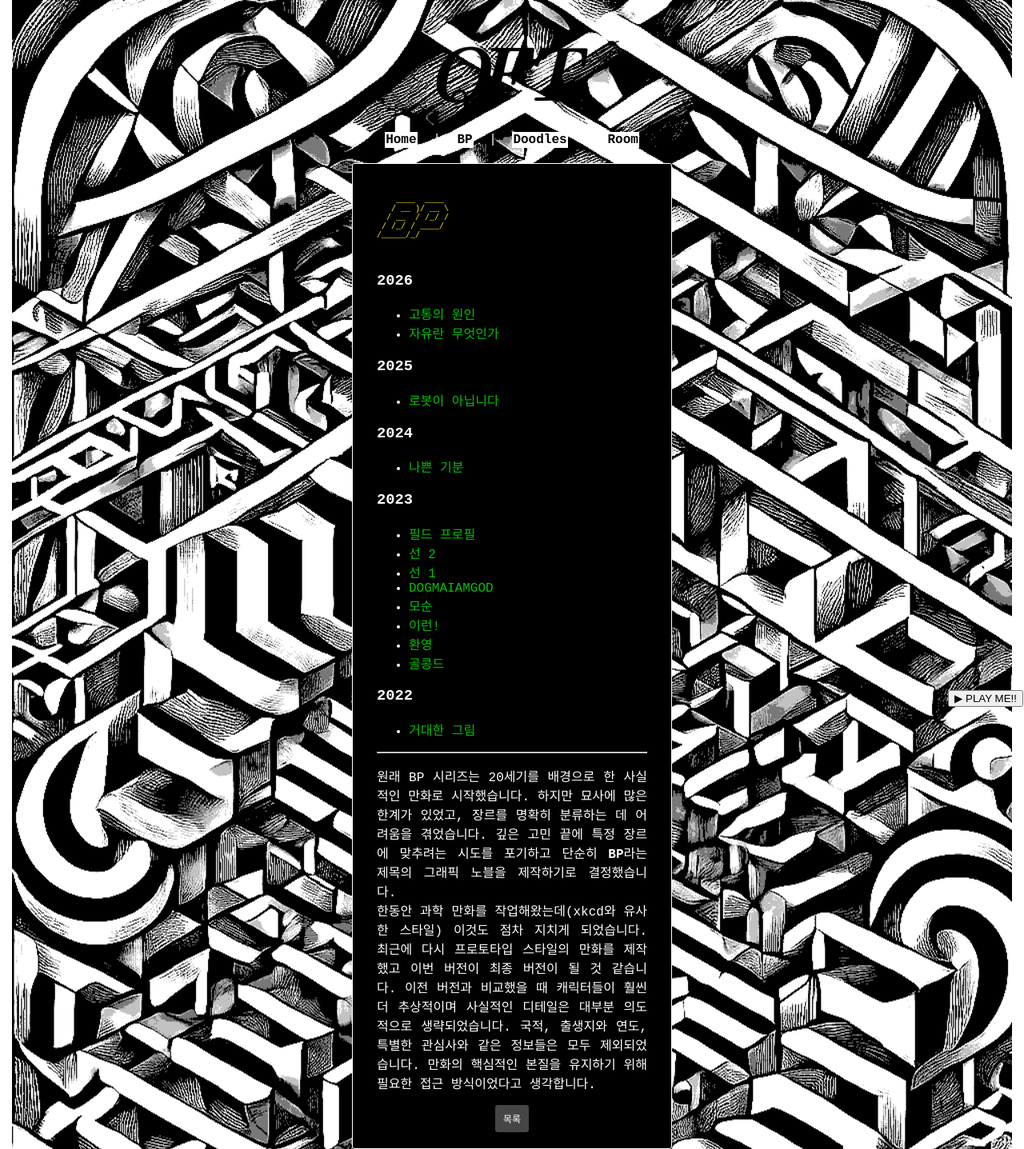
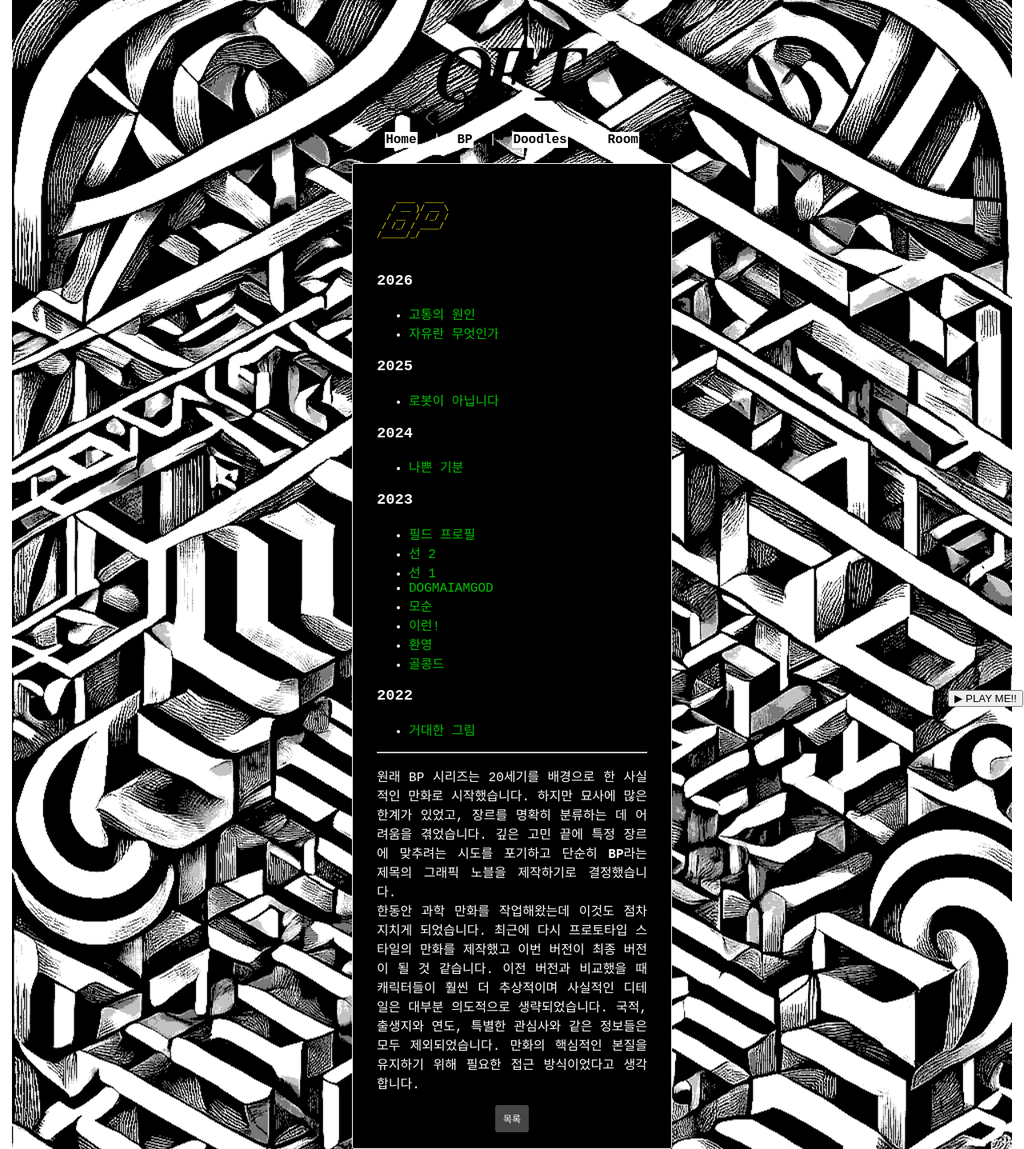
Before and after one commit to ki11dee/popcornparrot, a Jekyll site: the page built from List/BP/bp.md, in a window 1280 px wide. Shown: the whole page at 80% size. Built offline with Jekyll 4.4.1, drawn with Linux system fonts in a browser that asks for light colours; some web fonts are replaced.

Commit message:
edit texts

```diff
--- a/List/BP/bp.md
+++ b/List/BP/bp.md
@@ -38,7 +38,7 @@ layout: post
 ---
 
 원래 BP 시리즈는 20세기를 배경으로 한 사실적인 만화로 시작했습니다. 하지만 묘사에 많은 한계가 있었고, 장르를 명확히 분류하는 데 어려움을 겪었습니다. 깊은 고민 끝에 특정 장르에 맞추려는 시도를 포기하고 단순히 **BP**라는 제목의 그래픽 노블을 제작하기로 결정했습니다.
-한동안 과학 만화를 작업해왔는데(xkcd와 유사한 스타일) 이것도 점차 지치게 되었습니다. 최근에 다시 프로토타입 스타일의 만화를 제작했고 이번 버전이 최종 버전이 될 것 같습니다. 이전 버전과 비교했을 때 캐릭터들이 훨씬 더 추상적이며 사실적인 디테일은 대부분 의도적으로 생략되었습니다. 국적, 출생지와 연도, 특별한 관심사와 같은 정보들은 모두 제외되었습니다. 만화의 핵심적인 본질을 유지하기 위해 필요한 접근 방식이었다고 생각합니다.
+한동안 과학 만화를 작업해왔는데 이것도 점차 지치게 되었습니다. 최근에 다시 프로토타입 스타일의 만화를 제작했고 이번 버전이 최종 버전이 될 것 같습니다. 이전 버전과 비교했을 때 캐릭터들이 훨씬 더 추상적이며 사실적인 디테일은 대부분 의도적으로 생략되었습니다. 국적, 출생지와 연도, 특별한 관심사와 같은 정보들은 모두 제외되었습니다. 만화의 핵심적인 본질을 유지하기 위해 필요한 접근 방식이었다고 생각합니다.
 
 <div class="pagination">
   <a href="{{ '/List/list.html' | relative_url }}" class="prev-button" data-turbo="true">목록</a>
```
